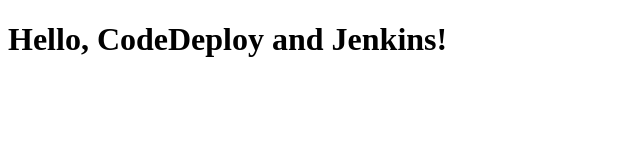
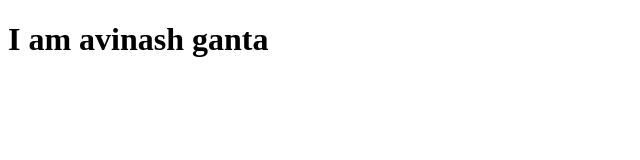
Before and after one commit to avinashganta123/Deploying_jenkins_simple_project, a plain HTML site: page index.html in a window 1280 px wide. Shown: the whole page, without its empty margins (0-640 px from the left). Drawn offline with Linux system fonts and the light colour scheme.

Commit message:
5rd commit

```diff
--- a/index.html
+++ b/index.html
@@ -5,6 +5,6 @@
     <title>My First Deployment</title>
 </head>
 <body>
-    <h1>Hello, CodeDeploy and Jenkins!</h1>
+    <h1>I am avinash ganta</h1>
 </body>
 </html>
```
